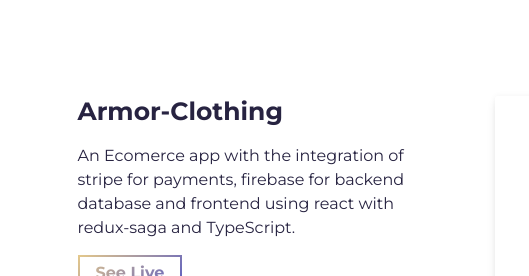
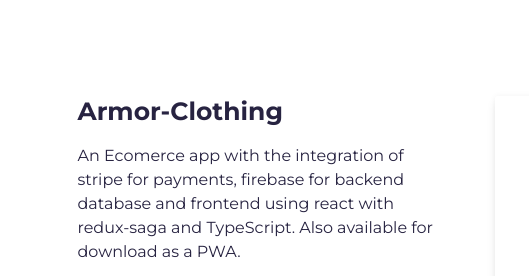
Before and after one commit to lenindelarosa/portfolio, a website built with Parcel: page src/index.html in a window 1280 px wide. Shown: the part 1424-1700 px from the top of the page, 0-529 px from the left. Built offline with nearby package versions, Linux system fonts and the light colour scheme.

Commit message:
updated CV

```diff
--- a/src/index.html
+++ b/src/index.html
@@ -100,7 +100,7 @@
                 <div>
                   <p class="mb-4">
                     An Ecomerce app with the integration of stripe for payments, firebase for backend database and frontend
-                    using react with redux-saga and TypeScript.
+                    using react with redux-saga and TypeScript. Also available for download as a PWA.
                   </p>
                 </div>
                 <div>
```
Also changed, not shown: 2 other files.
